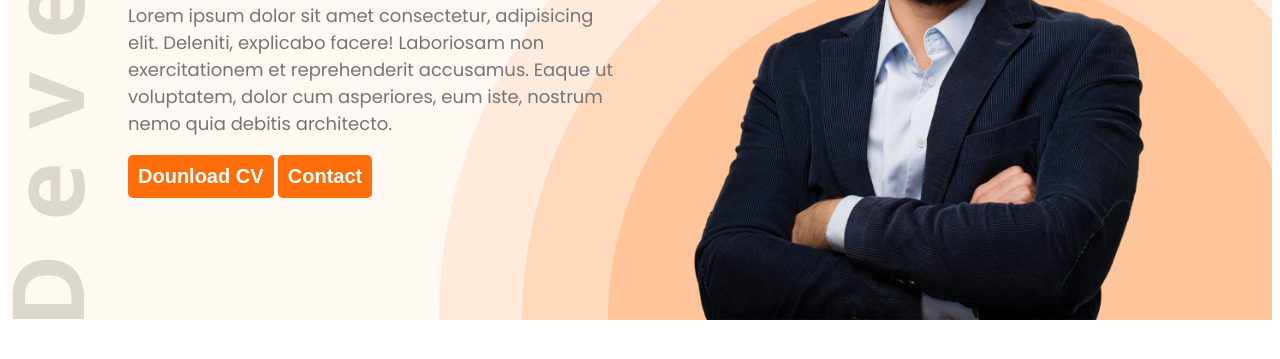
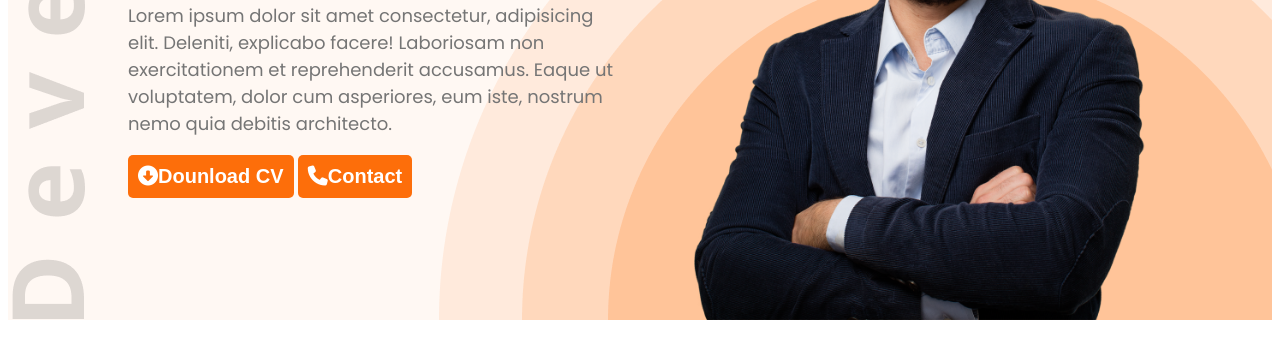
Before and after one commit to arif181h/portfolio-reasource, a plain HTML site: page index.html in a window 1280 px wide. Shown: the part 545-904 px from the top of the page. Drawn offline with Linux system fonts and the light colour scheme.

Commit message:
added the font awesome

```diff
--- a/index.html
+++ b/index.html
@@ -3,6 +3,8 @@
 <head>
     <meta charset="UTF-8">
     <meta name="viewport" content="width=device-width, initial-scale=1.0">
+
+<script src="https://kit.fontawesome.com/f056a62cc9.js" crossorigin="anonymous"></script>
     <link rel="preconnect" href="https://fonts.googleapis.com">
     <link rel="preconnect" href="https://fonts.gstatic.com" crossorigin>
     <link href="https://fonts.googleapis.com/css2?family=Anton&family=Open+Sans:ital,wght@0,300..800;1,300..800&family=Poppins:ital,wght@0,100;0,200;0,300;0,400;0,500;0,600;0,700;0,800;0,900;1,100;1,200;1,300;1,400;1,500;1,600;1,700;1,800;1,900&display=swap" rel="stylesheet">
@@ -24,8 +26,8 @@
           <h3>Hi , I am</h3>
           <h1>Marry Hardy</h1>
           <p class="banner-description">Lorem ipsum dolor sit amet consectetur, adipisicing elit. Deleniti, explicabo facere! Laboriosam non exercitationem et reprehenderit accusamus. Eaque ut voluptatem, dolor cum asperiores, eum iste, nostrum nemo quia debitis architecto.</p>
-          <button class="btn-primary">Dounload CV</button>
-          <button class="btn-primary">Contact</button>
+          <button class="btn-primary"><i class="fa-solid fa-circle-down"></i>Dounload CV</button>
+          <button class="btn-primary"><i class="fa-solid fa-phone"></i>Contact</button>
         </div>
         <img class="profile-pic" src="images/hardy.png" alt="">
       </div>
```
